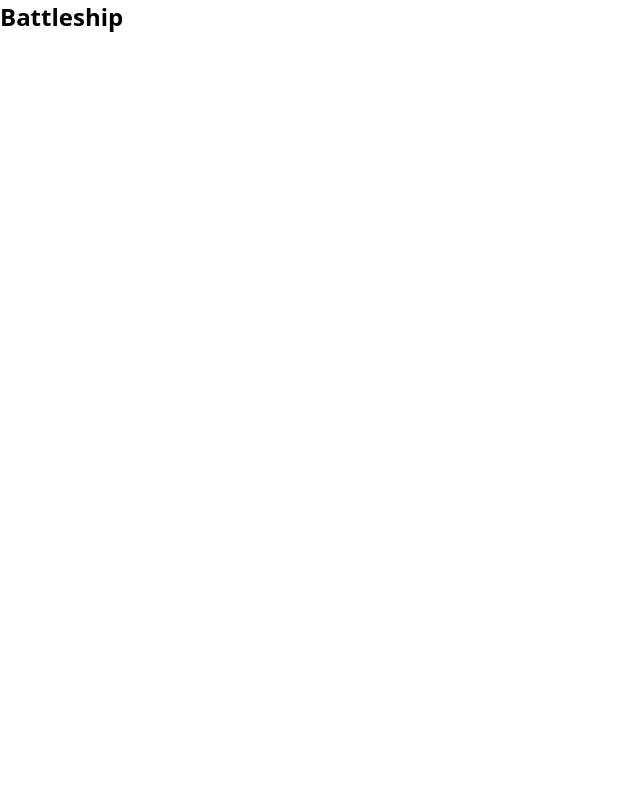
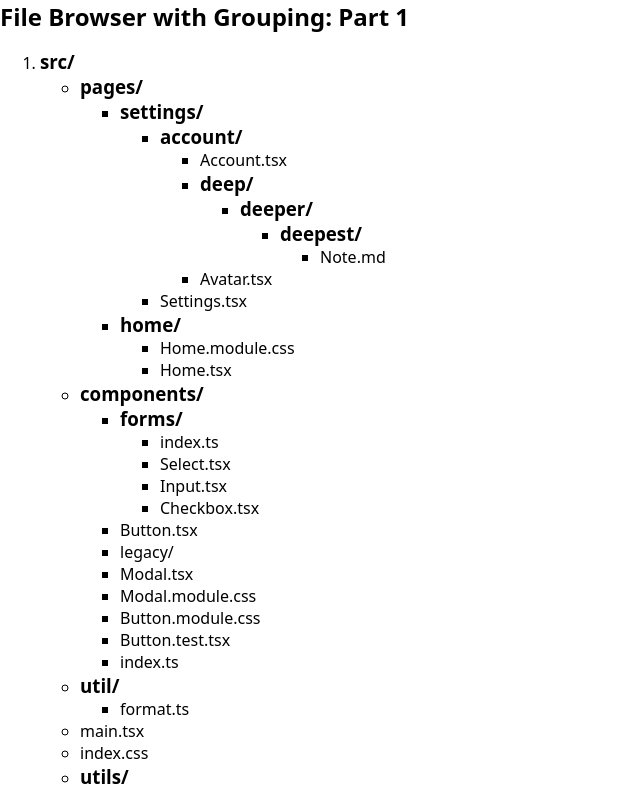
Before and after one commit to Joha99/frontend-systems-design, a React (Vite) app: page / in a window 1280 px wide. Shown: the top 792 px of the page, without its empty margins (0-640 px from the left). Built offline with nearby package versions, Linux system fonts and the light colour scheme.

Commit message:
create normalized tree for folders and files

```diff
--- a/src/App.tsx
+++ b/src/App.tsx
@@ -1,10 +1,12 @@
 import styles from "./App.module.css";
-import { Battleship } from "./battleship/Battleship";
+import { Part1BuildTree } from "./file-grouping/Part1BuildTree";
+// import { Battleship } from "./battleship/Battleship";
 
 function App() {
   return (
     <div className={styles.app}>
-      <Battleship />
+      <Part1BuildTree />
+      {/* <Battleship /> */}
     </div>
   );
 }
--- a/src/file-grouping/Part1BuildTree.tsx
+++ b/src/file-grouping/Part1BuildTree.tsx
@@ -24,10 +24,12 @@
  *    - item count: direct children only ("4 items")
  *    - modified: the latest modifiedAt of anything inside it
  *    Compute all of them in ONE pass over the tree, not one walk per folder.
+ *
  * 4. Show ONE folder at a time (start at the root) as a list: icon, name,
  *    size (human readable: "12.4 KB", "1.2 MB"), modified date.
  *    Folders first, then files. Within each, sort by name using natural
  *    order: notes2 comes before notes10.
+ *
  * 5. Clicking a folder opens it. A breadcrumb trail ("Root / src /
  *    components") shows where you are, and each crumb is clickable.
  *
@@ -48,16 +50,139 @@
  * Time target: 40 minutes.
  */
 
+import { useEffect, useState } from "react";
 import styles from "./FileGrouping.module.css";
-import { fetchEntries } from "./mockApi";
+import { fetchEntries, type FileEntry } from "./mockApi";
+
+let nextId = 66;
+
+interface TreeNode extends FileEntry {
+  children: Set<FileEntry["id"]>;
+}
+type EntryMap = Record<TreeNode["id"], TreeNode>;
+
+const Entry = ({ node, entries }: { node: TreeNode; entries: EntryMap }) => {
+  if (node.children.size === 0) {
+    return <li>{node.path}</li>;
+  }
+
+  return (
+    <li>
+      <h3>{node.path}</h3>
+      <ul>
+        {[...node.children].map((id) => {
+          return <Entry key={id} node={entries[id]} entries={entries} />;
+        })}
+      </ul>
+    </li>
+  );
+};
 
 export const Part1BuildTree = () => {
-  // TODO: implement
-  void [styles, fetchEntries];
+  const [entries, setEntries] = useState<EntryMap>({});
+  const [rootId, setRootId] = useState<TreeNode["id"]>();
+
+  const buildNormalizedTree = (entries: FileEntry[]) => {
+    const entryMap: EntryMap = {};
+    const seenFolders: Record<TreeNode["path"], TreeNode["id"]> = {};
+    const rootChildren: Set<TreeNode["id"]> = new Set();
+
+    entries.forEach((entry) => {
+      const path = entry.path;
+      let folders = path.includes("/") ? path.split("/") : [path];
+
+      // add files to the entry map
+      if (entry.type === "file") {
+        const fileName = folders[folders.length - 1];
+        const fileNode: TreeNode = {
+          ...entry,
+          path: fileName,
+          children: new Set(),
+        };
+        entryMap[entry.id] = fileNode;
+        folders = folders.slice(0, -1);
+      }
+
+      // add folders to the entry map
+      for (let f = 0; f < folders.length; f++) {
+        const folderName = `${folders[f]}/`;
+
+        if (seenFolders[folderName] !== undefined) continue;
+
+        // we have to add a folder to the children of parent folders if f is > 0
+        const folderId = `e${nextId++}`;
+        const folderNode: TreeNode = {
+          id: folderId,
+          path: folderName,
+          type: "folder",
+          size: 0,
+          modifiedAt: entry.modifiedAt,
+          children: new Set(),
+        };
+        entryMap[folderId] = folderNode;
+        seenFolders[folderName] = folderId;
+
+        if (f === 0) {
+          rootChildren.add(folderId);
+        } else {
+          // we are guaranteed to have already added the parent folder to the entry map
+          const parentFolderName = `${folders[f - 1]}/`;
+          const parentFolderId = seenFolders[parentFolderName];
+          entryMap[parentFolderId].children.add(folderId);
+          entryMap[parentFolderId].size++;
+        }
+      }
+
+      if (entry.type === "file") {
+        if (folders.length === 0) {
+          rootChildren.add(entry.id);
+        } else {
+          const parentFolderName = `${folders[folders.length - 1]}/`;
+          const parentFolderId = seenFolders[parentFolderName];
+          entryMap[parentFolderId].children.add(entry.id);
+          entryMap[parentFolderId].size++;
+        }
+      }
+    });
+
+    // create a root node
+    const rootId = `e${nextId++}`;
+    const rootNode: TreeNode = {
+      id: rootId,
+      path: "/",
+      type: "folder",
+      size: rootChildren.size,
+      modifiedAt: new Date(Date.now()).toISOString(),
+      children: rootChildren,
+    };
+    entryMap[rootId] = rootNode;
+    console.log("entry map", Object.values(entryMap));
+    setEntries(entryMap);
+    setRootId(rootId);
+  };
+
+  useEffect(() => {
+    fetchEntries().then((res) => {
+      buildNormalizedTree(res);
+    });
+  }, []);
+
+  if (!rootId) {
+    return null;
+  }
+
+  const rootLevelChildren = [...entries[rootId].children];
 
   return (
     <div>
       <h2>File Browser with Grouping: Part 1</h2>
+      <ol>
+        {rootLevelChildren.map((childId) => {
+          return (
+            <Entry key={childId} node={entries[childId]} entries={entries} />
+          );
+        })}
+      </ol>
     </div>
   );
 };
```
